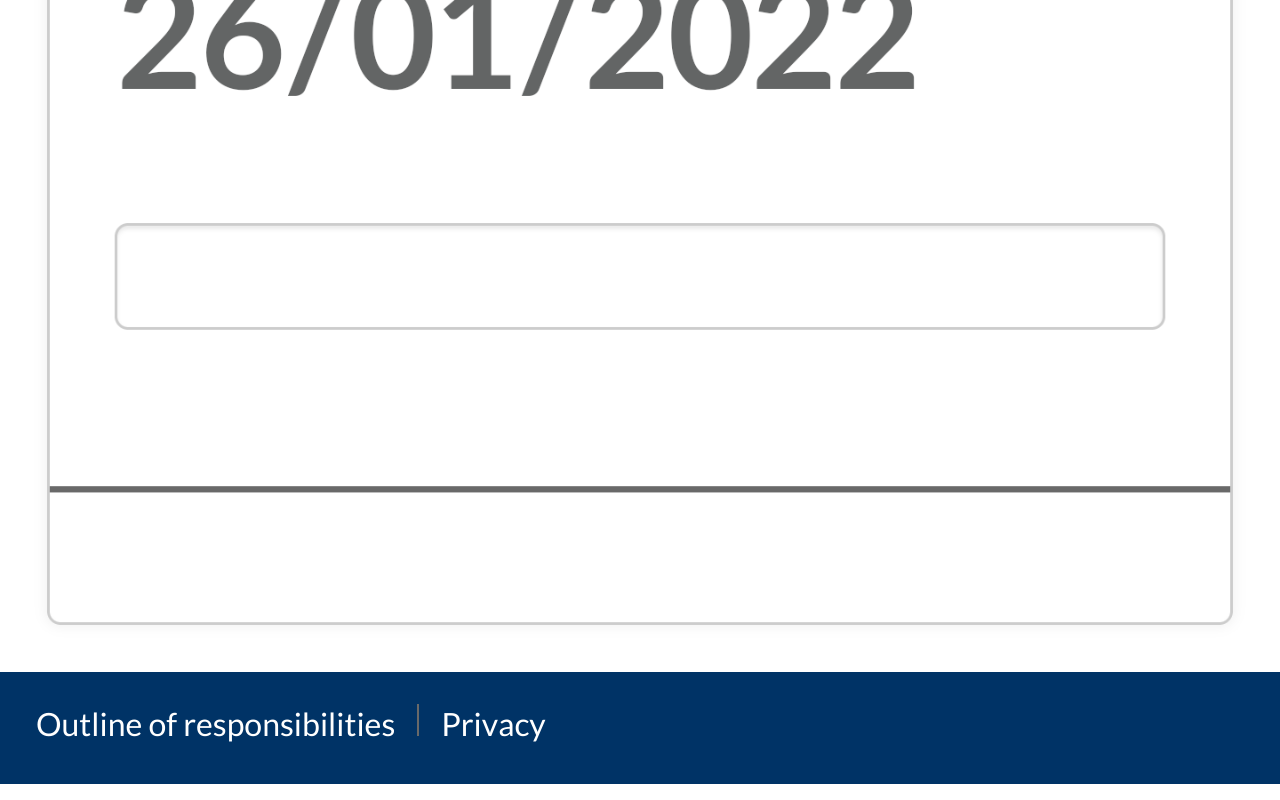
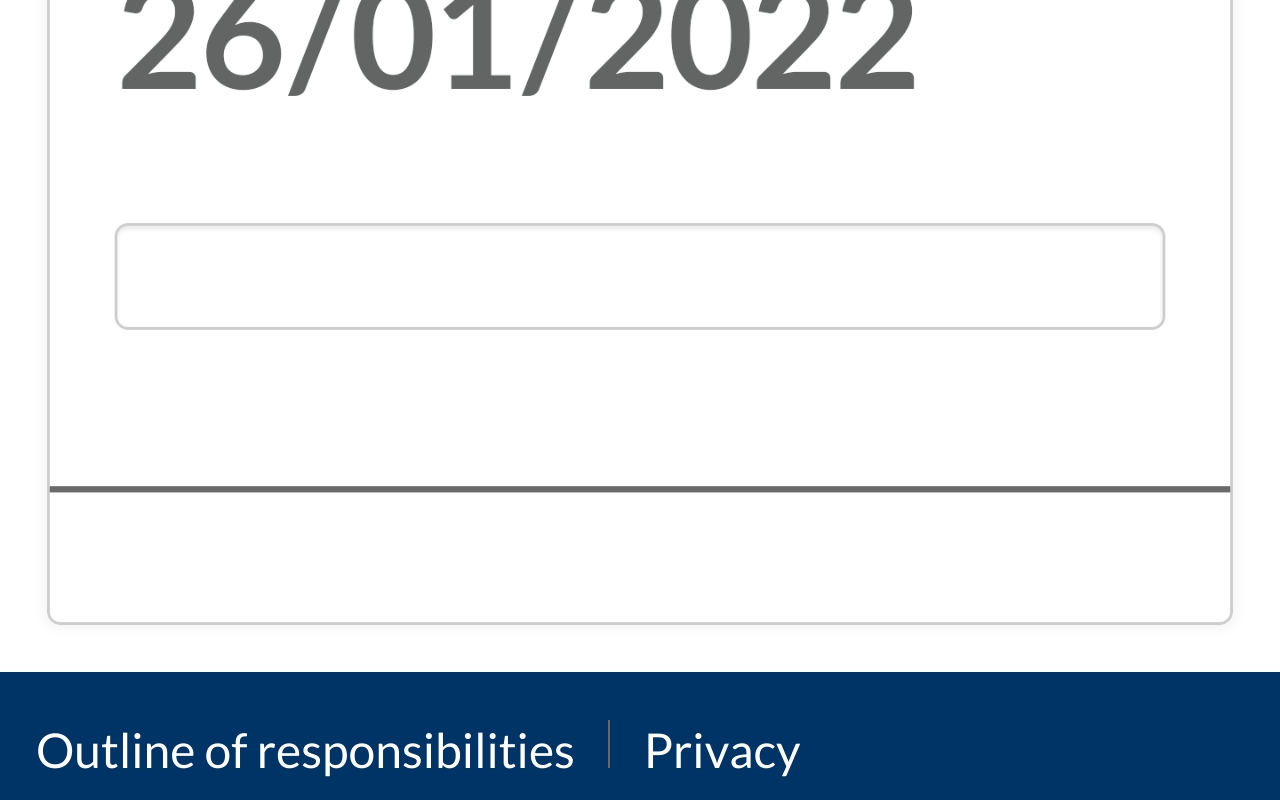
Before and after one commit to nickbennick/nickbennick.github.io, a plain HTML site: page index.html in a window 1280 px wide. Shown: the part 2266-3066 px from the top of the page. Drawn offline with Linux system fonts and the light colour scheme.

Commit message:
Update index.html

```diff
--- a/index.html
+++ b/index.html
@@ -10,23 +10,23 @@
 	#page { width: 100%; display: block; padding-top: 14vh; }
 	.footer {
 			width: 100%;
-			height: 14vh;
+			height: 16vh;
 			background:#003366;
 			display: block;
 			padding-left: 36px;
 			font-family: Lato;
-			font-size: 4vh;
+			font-size: 6vh;
 	}
 	.footer a {
 			text-decoration: none;
 			color: white;
 			position: relative;
-			top: 4vh;
+			top: 6vh;
 	}
 	.footer .divider {
 			height: 1em;
 			position: relative;
-			top: 4vh;
+			top: 6vh;
 			margin-left: 0.5em;
 			margin-right: 0.5em;
 	}
```
